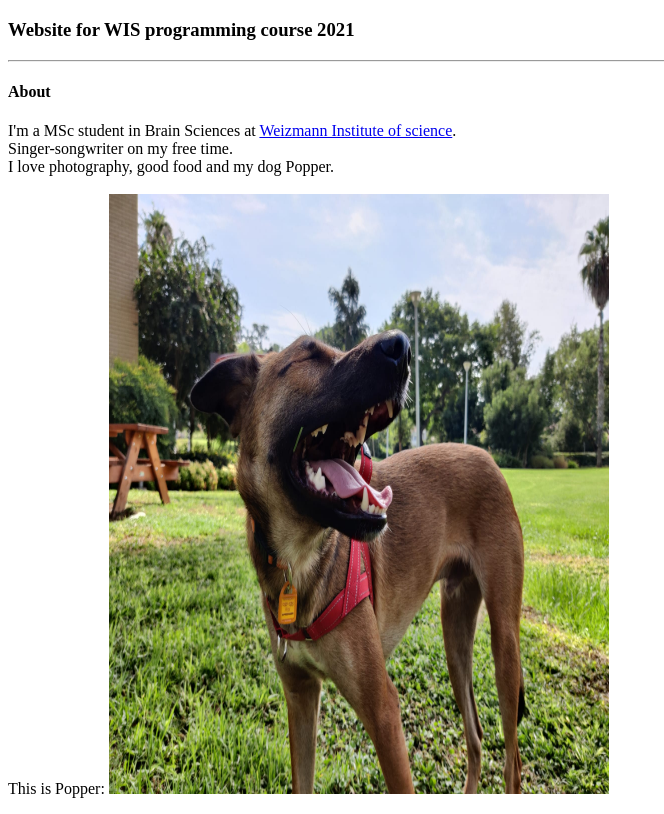
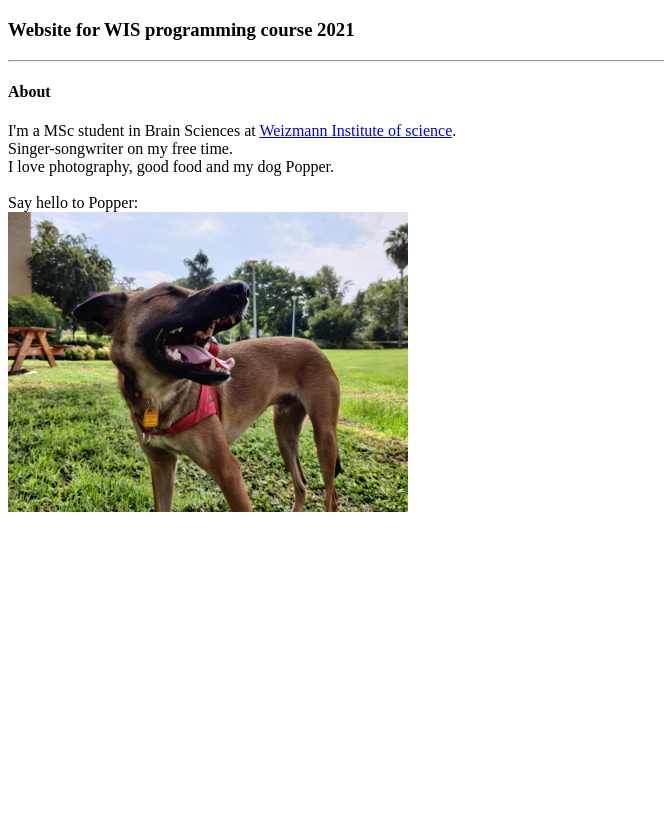
Before and after one commit to Ravidh/web, a plain HTML site: page docs/index.html in a window 1280 px wide. Shown: the part 61-875 px from the top of the page, without its empty margins (0-664 px from the left). After the commit the page ends 800 px from the top, so only its background shows below. Drawn offline with Linux system fonts and the light colour scheme.

Commit message:
image size

```diff
--- a/docs/index.html
+++ b/docs/index.html
@@ -14,8 +14,9 @@
          Singer-songwriter on my free time.<br>
          I love photography, good food and my dog Popper.<br>
          <br>
-         This is Popper:
-         <img src="Popper.jpeg" alt="Popper" width="500" height="600">
+         Say hello to Popper:
+         <br>
+         <img src="Popper.jpeg" alt="Popper" width="400" height="300">
       </p>
    </BODY>
 </HTML>
```
